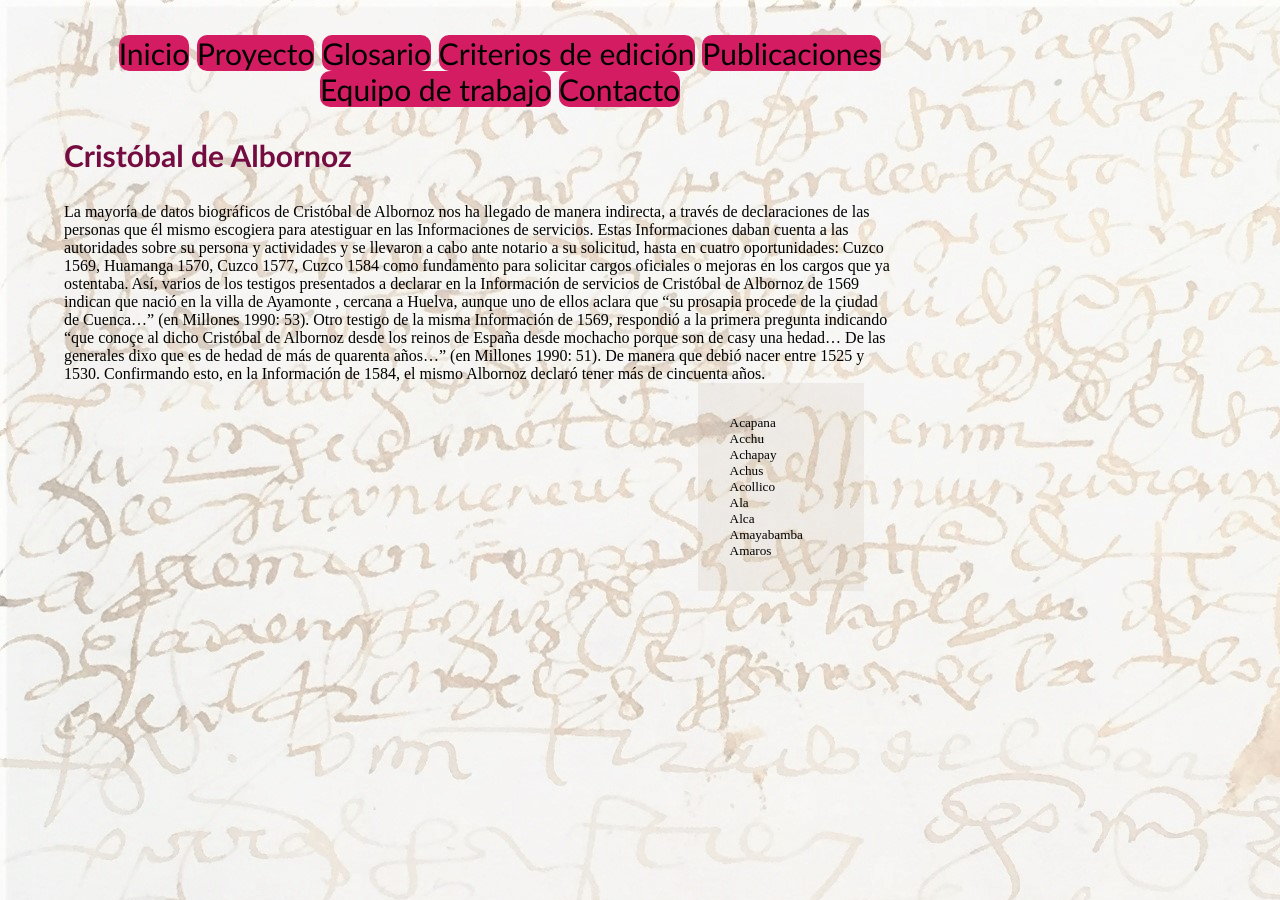
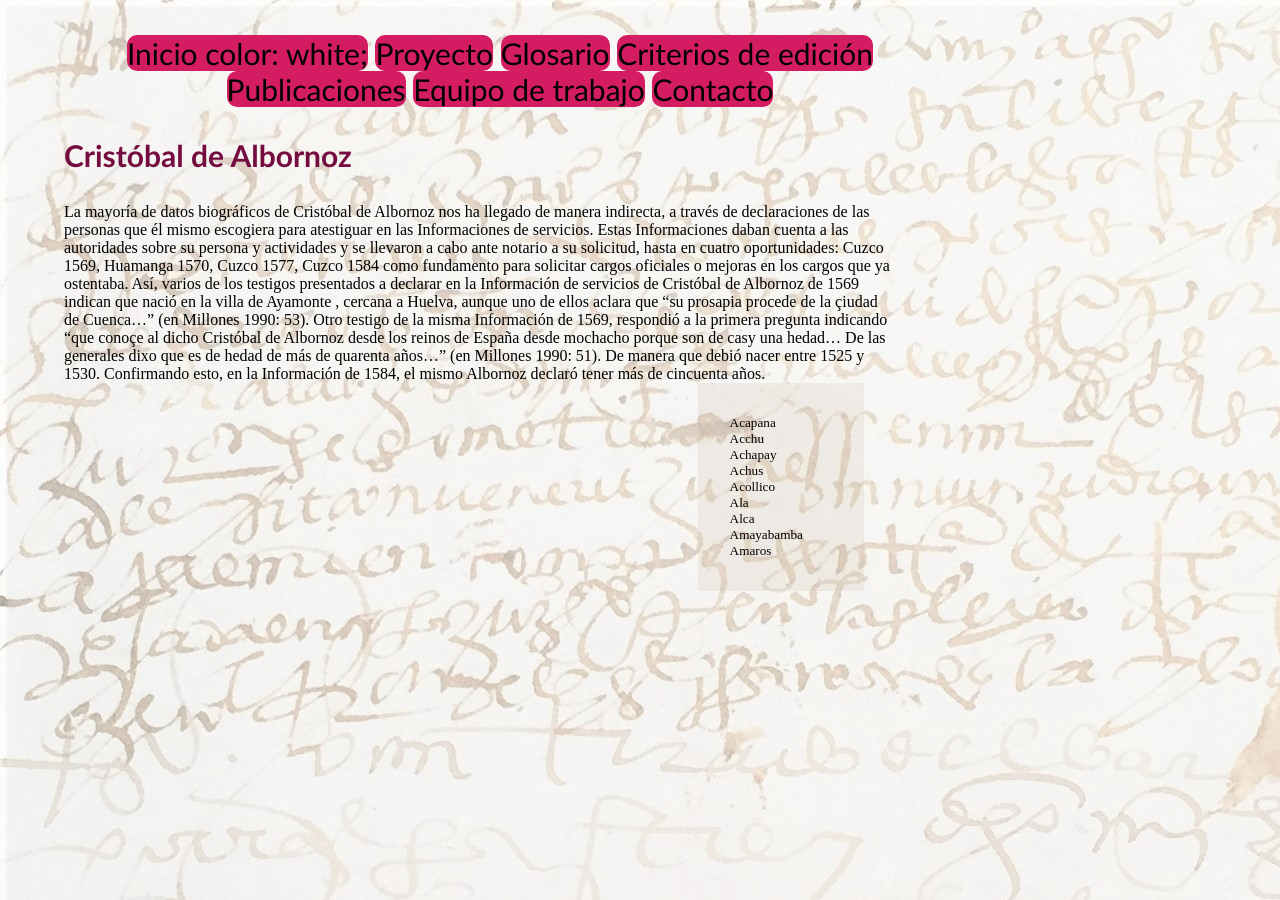
Before and after one commit to glosascroniquenses/glosascroniquenses.github.io, a Jekyll site: the page built from glosario/autores/cronista1.html, in a window 1280 px wide. Built offline with Jekyll 4.4.1, drawn with Linux system fonts in a browser that asks for light colours.

Commit message:
Update cronista1.html

```diff
--- a/glosario/autores/cronista1.html
+++ b/glosario/autores/cronista1.html
@@ -13,7 +13,7 @@
 
 		<nav>
     		<ul>
-        		<li><a href="/">Inicio</a></li>
+        		<li><a href="/">Inicio color: white;</a></li>
 	        	<li><a href="/proyecto">Proyecto</a></li>
         		<li><a href="/glosario">Glosario</a></li>
         		<li><a href="/edicion">Criterios de edición</a></li>
```
